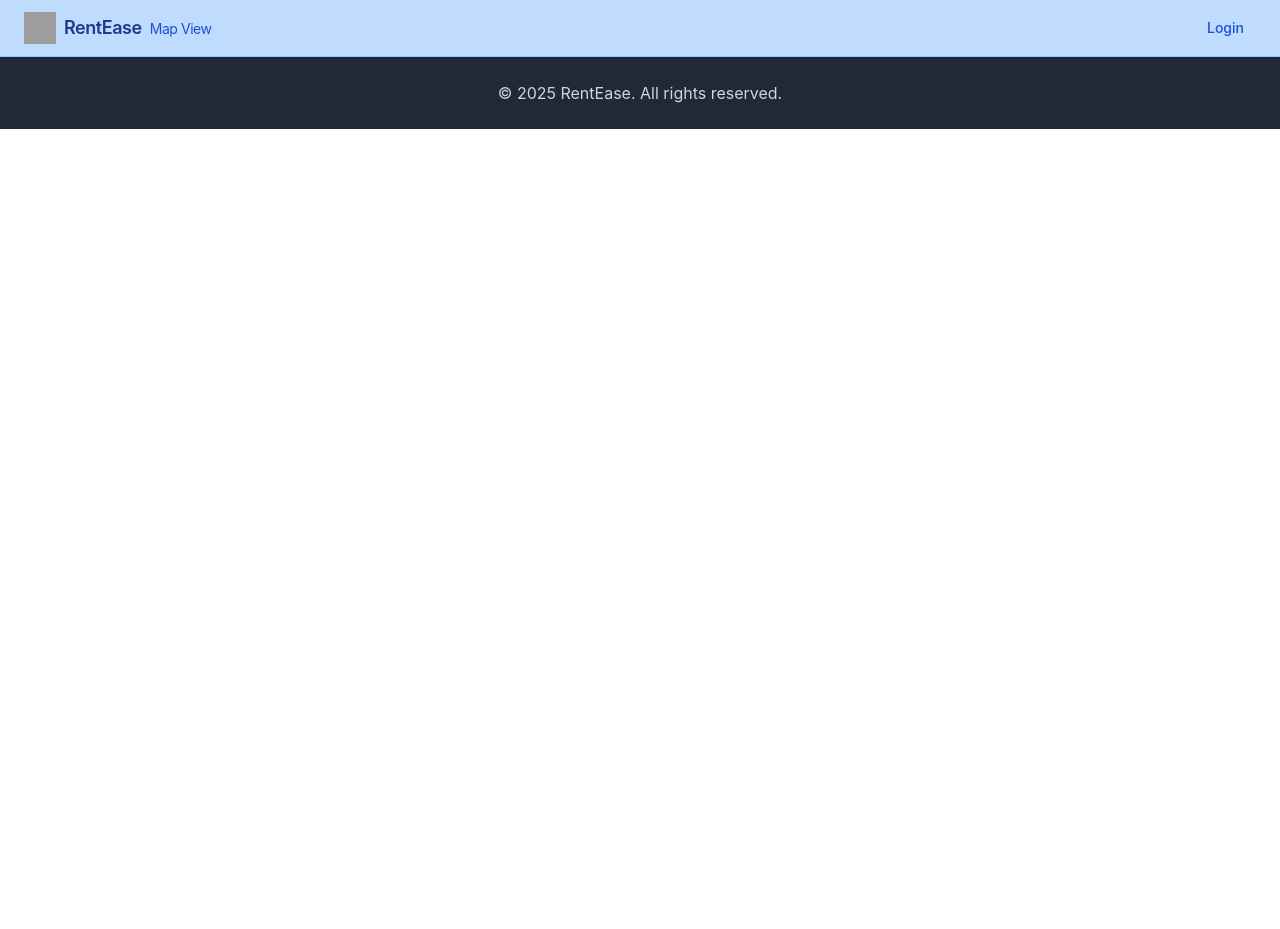
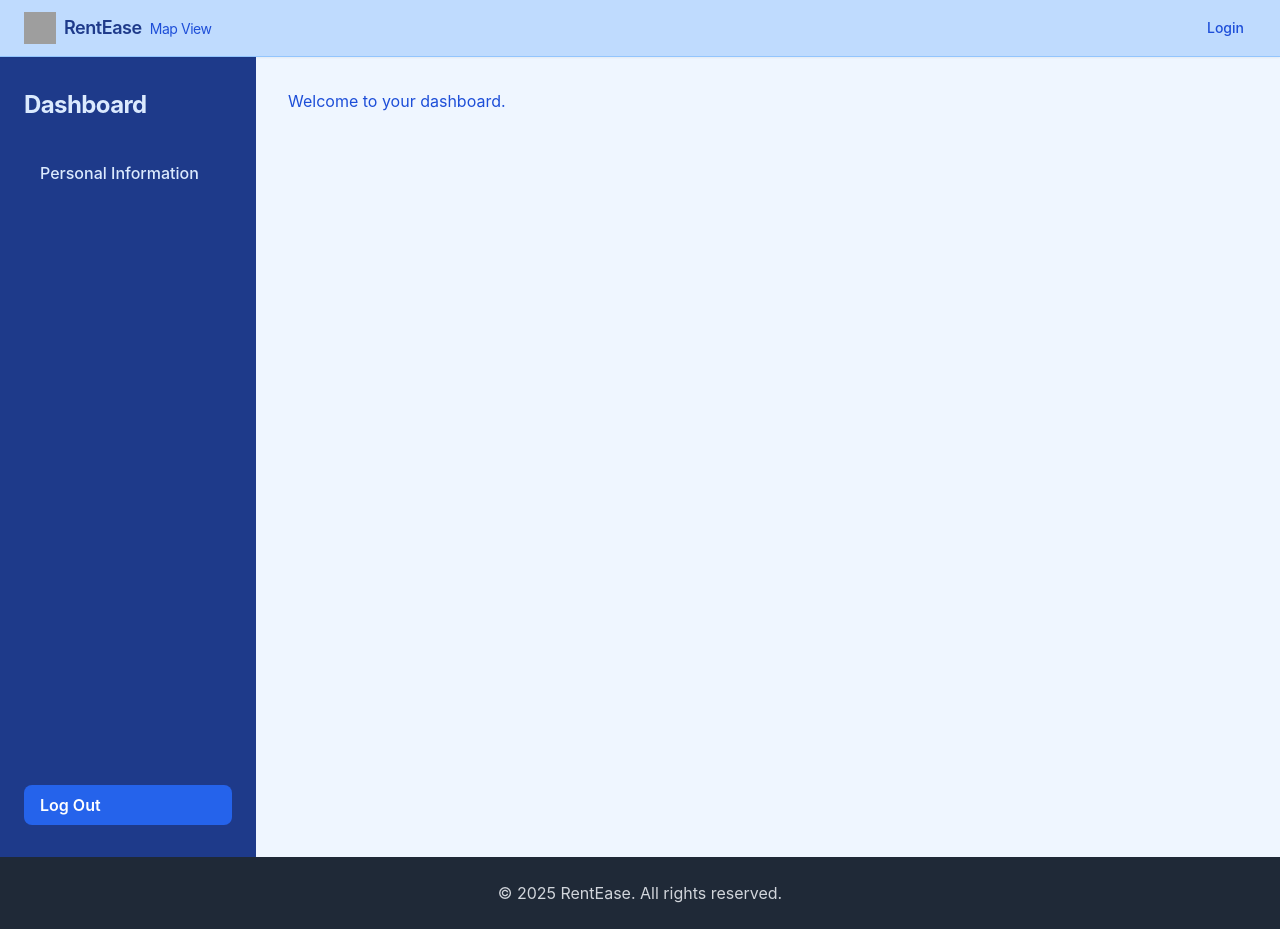
Before and after one commit to zami456/RentEase, a React (Create React App) app in the folder frontend/: page /tenant-dashboard in a window 1280 px wide. Before the commit the page ends 800 px from the top, so only its background shows below. Built offline with nearby package versions, Linux system fonts and the light colour scheme; no server answers; grey boxes are pictures that could not be loaded.

Commit message:
feat: add profile and tenant dashboard components with routing

```diff
--- a/frontend/src/App.js
+++ b/frontend/src/App.js
@@ -8,6 +8,9 @@ import Navbar from "./components/Navbar";
 import Footer from "./components/Footer";
 import Login from "./pages/Login";
 import Register from "./pages/Register";
+import Profile from "./pages/Profile";
+import TenantDashboard from "./pages/TenantDashboard";
+
 
 function AppRoutes({ user, setUser }) {
   const location = useLocation();
@@ -21,6 +24,8 @@ function AppRoutes({ user, setUser }) {
           <Route path="/" element={<Home />} />
           <Route path="/login" element={<Login setUser={setUser} />} />
           <Route path="/register" element={<Register />} />
+          <Route path="/profile" element={<Profile user={user} />} />
+          <Route path="/tenant-dashboard" element={<TenantDashboard user={user} />} />
           {/* Add other routes here */}
 
         </Routes>
--- /dev/null
+++ b/frontend/src/pages/TenantDashboard.js
@@ -0,0 +1,56 @@
+import { useNavigate } from "react-router-dom";
+const API_BASE =
+  process.env.REACT_APP_API_BASE || "http://localhost:5000";
+
+const TenantDashboard = ({ user }) => {
+  const navigate = useNavigate();
+
+  const handleLogout = async () => {
+    const confirmLogout = window.confirm("Are you sure you want to log out?");
+    if (!confirmLogout) return;
+
+    try {
+      await fetch(`${API_BASE}/api/auth/logout`, {
+        method: "POST",
+        credentials: "include",
+      });
+      navigate("/login");
+    } catch (err) {
+      console.error("Failed to log out:", err);
+    }
+  };
+
+  return (
+    <div className="flex min-h-screen bg-blue-50">
+      {/* Sidebar */}
+      <aside className="w-64 bg-blue-900 text-white flex flex-col py-8 px-6 min-h-screen sticky top-0">
+        <h2 className="text-2xl font-bold mb-8 text-blue-100 tracking-tight">
+          Dashboard
+        </h2>
+        <ul className="flex-1 space-y-2">
+          <li>
+            <button
+              className="w-full text-left px-4 py-2 rounded-lg transition-colors font-medium hover:bg-blue-800 text-blue-100"
+              onClick={() => navigate("/profile")}
+            >
+              Personal Information
+            </button>
+          </li>
+        </ul>
+        <button
+          className="mt-8 w-full text-left px-4 py-2 rounded-lg bg-blue-600 hover:bg-blue-700 text-white font-semibold transition-colors"
+          onClick={handleLogout}
+        >
+          Log Out
+        </button>
+      </aside>
+
+      {/* Main Content */}
+      <main className="flex-1 p-8">
+        <p className="text-blue-700">Welcome to your dashboard.</p>
+      </main>
+    </div>
+  );
+};
+
+export default TenantDashboard;
```
Also changed, not shown: 1 other file (tests, documents, lock files or other folders).
